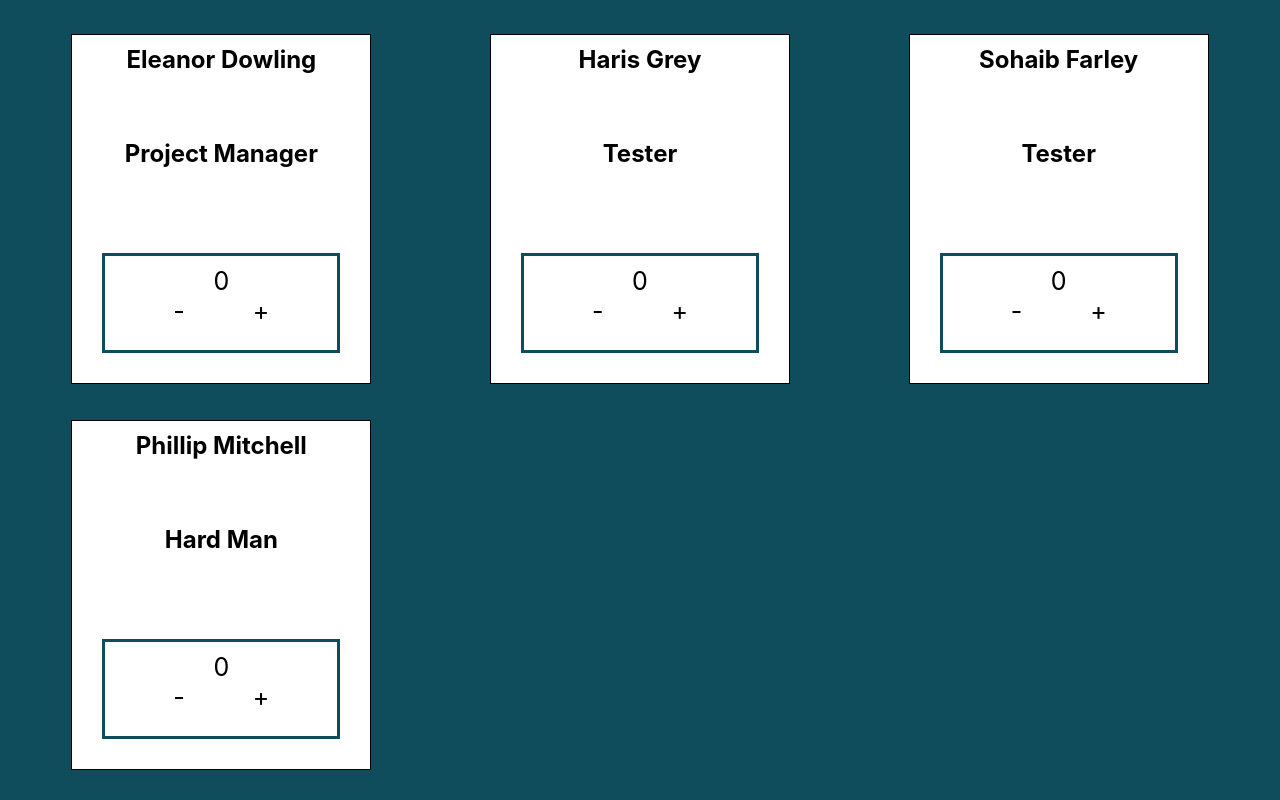
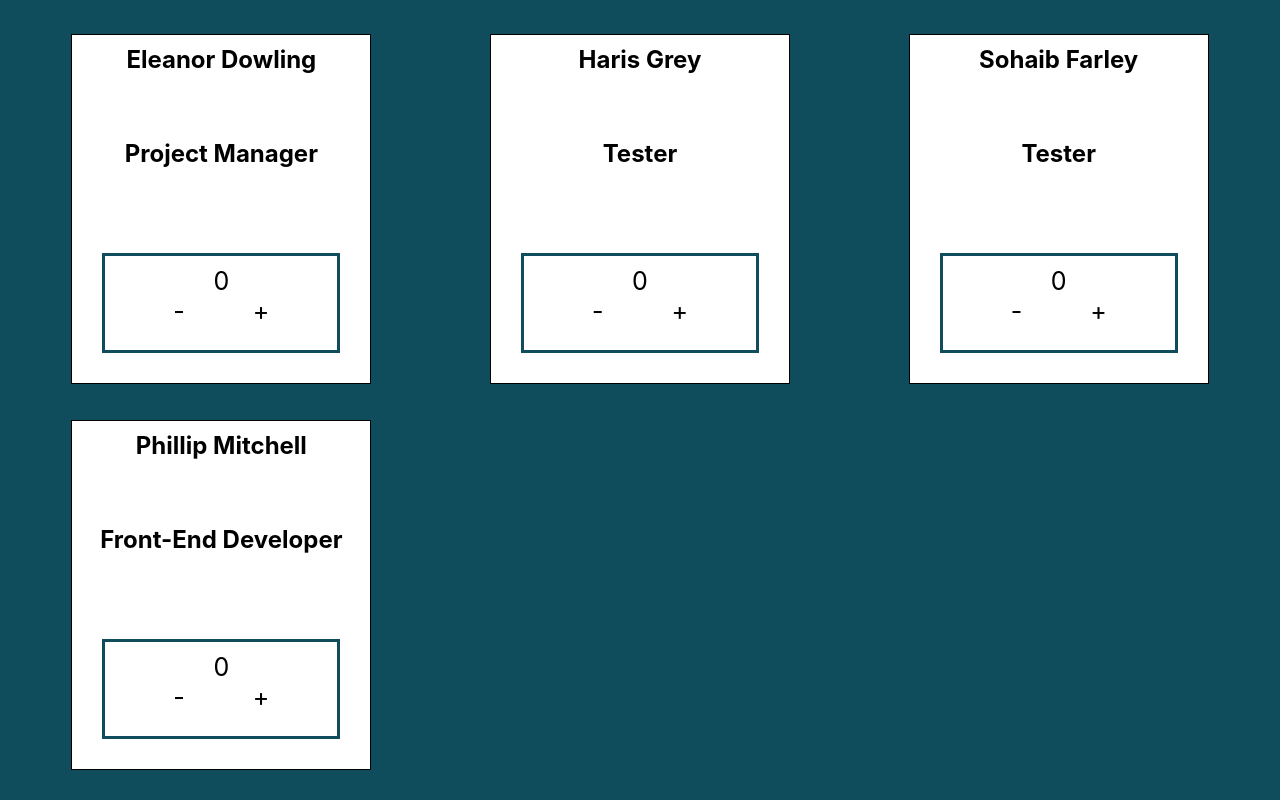
Before and after one commit to jeromekithinji/ticket-tracker, a React (Create React App) app: page / in a window 1280 px wide. Shown: the part 837-1637 px from the top of the page. Built offline with nearby package versions, Linux system fonts and the light colour scheme.

Commit message:
Fixing GitPages hosting

```diff
--- a/package.json
+++ b/package.json
@@ -1,5 +1,5 @@
 {
-  "homepage": "https://github.com/jeromekithinji/ticket-tracker",
+  "homepage": "https://jeromekithinji.github.io/punk-api/",
   "name": "ticket-tracker",
   "version": "0.1.0",
   "private": true,
--- a/src/employeeData.js
+++ b/src/employeeData.js
@@ -47,7 +47,7 @@ const team = [
     {
       id: 10,
       name: "Phillip Mitchell",
-      role: "Hard Man"
+      role: "Front-End Developer"
     },
   ]
 export default team;
```
